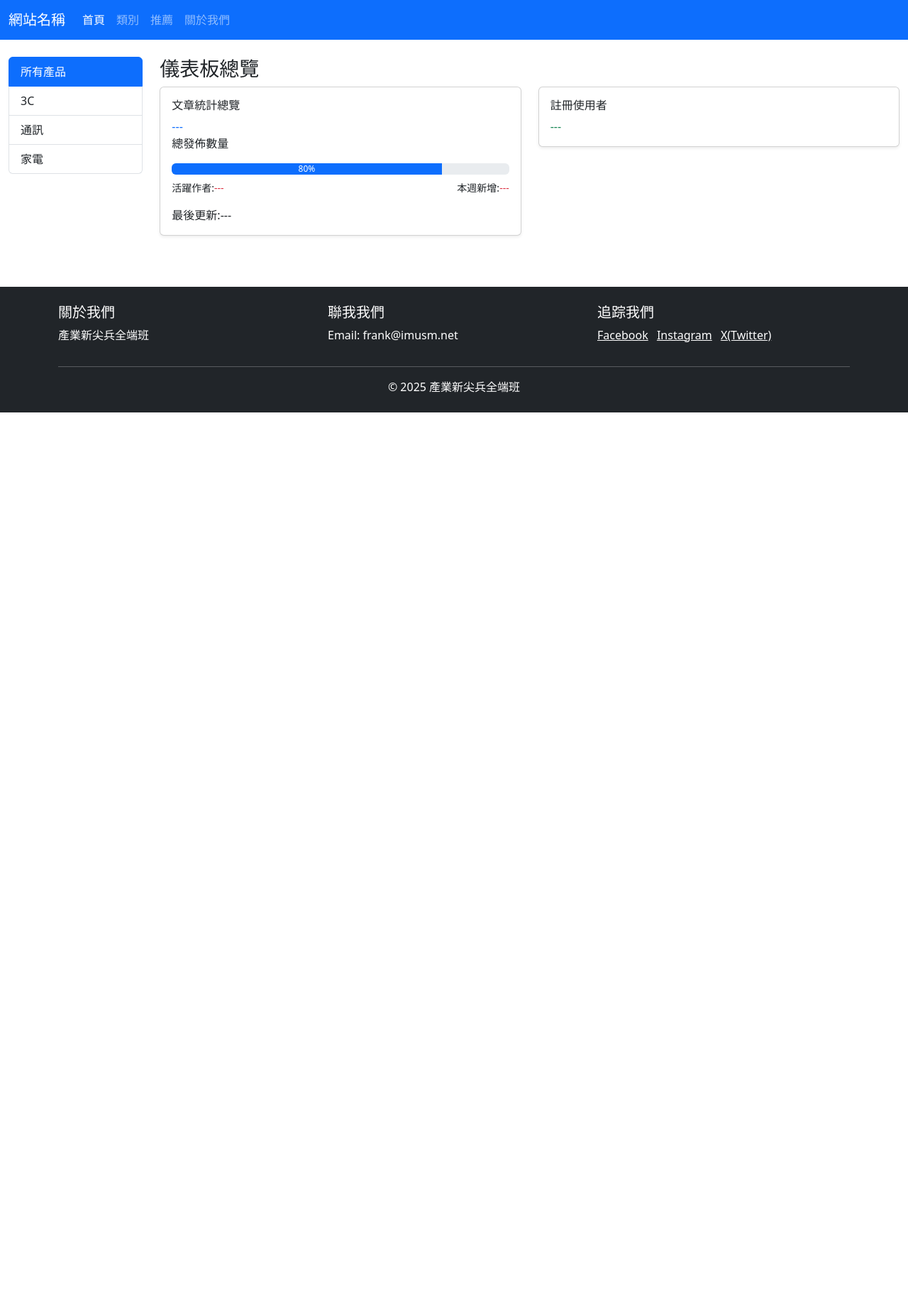
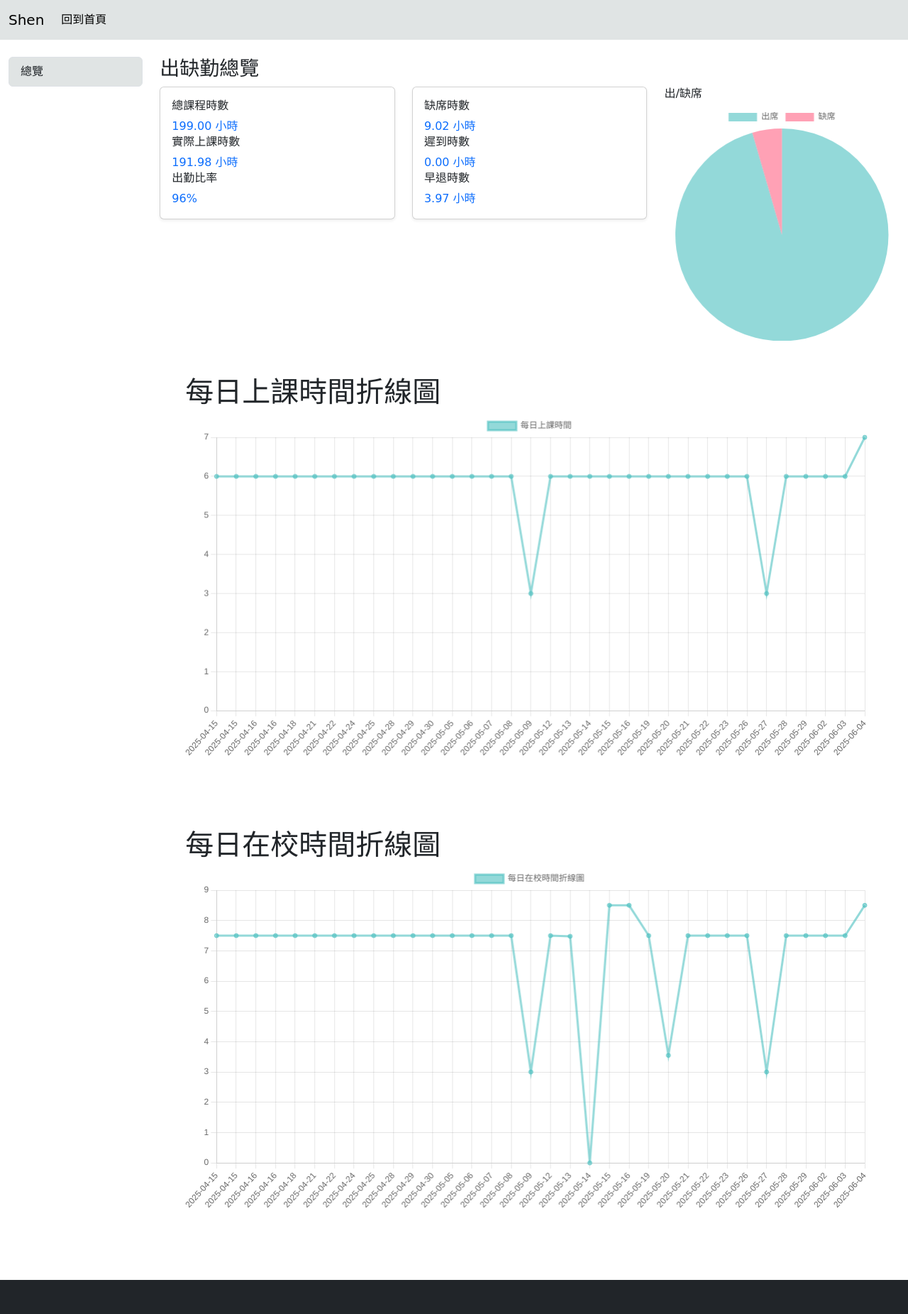
Before and after one commit to Shen880421/phpclass, a PHP site: page /dashboard.php in a window 1280 px wide. Shown: the whole page at 71% size. Before the commit the page ends 581 px from the top, so only its background shows below. Run offline with PHP 8.4, Linux system fonts and the light colour scheme; the visitor is signed in with stand-in values (Sample User, id 1); some libraries are stand-ins or nearby versions.

Commit message:
feat(dashboard): 將儀錶板作業加入並連結登入功能
-加入儀錶板、CSS、圖表資料JSON

```diff
--- a/php30hr/project/public/loginv2.php
+++ b/php30hr/project/public/loginv2.php
@@ -48,12 +48,10 @@ if (isset($_GET['message']) && $_GET['message'] != "") {
 }
 if ($_SERVER['REQUEST_METHOD'] === "POST") {
     //如果這個頁面的呼叫方式是使用http post 的話
-    //var_dump($_POST);
     $acc = $_POST["account"];
     $pwd = $_POST["passwd"];
 
     if (filter_var($acc, FILTER_VALIDATE_EMAIL)) {
-        //echo "合法 Email";
         $stmt = $pdo->prepare("select acc, pwd from admin_users where acc = :acc and pwd = :pwd");
         $result = $stmt->execute([
             ":acc" => $acc,
@@ -61,8 +59,6 @@ if ($_SERVER['REQUEST_METHOD'] === "POST") {
         ]);
         //die("test");
         if ($stmt->rowCount() == 1) {
-            // $message .= "登入成功!";
-            // $alert_type = "alert-success";
             $_SESSION['backend_login_flag'] = true;
             $_SESSION['backend_login_acc'] = $acc;
             header("location:dashboard.php");
--- /dev/null
+++ b/php30hr/project/public/wannabakery.css
@@ -0,0 +1,180 @@
+.just-me-again-down-here-regular {
+    font-family: "Just Me Again Down Here", cursive;
+    font-weight: 400;
+    font-style: normal;
+}
+
+.lxgw-wenkai-tc-regular {
+    font-family: "LXGW WenKai TC", cursive;
+    font-weight: 400;
+    font-style: normal;
+}
+
+body {
+    font-family: "LXGW WenKai TC", cursive;
+}
+
+@media (max-width:425px) { /*手機板*/
+    #desktop {
+        display: none;
+    }
+    a.active {
+        background-color: #E0E4E4 !important;
+    }
+    nav.nav_top {
+        background-color: #E0E4E4;
+    }
+    a.div_bgcolor {
+        background-color: #E0E4E4;
+    }
+    div.nav_logoname {
+        display: flex;
+        align-items: center;
+    }
+    div.nav_logoimg {
+        padding: 0px;
+        margin-left: 30px;
+        margin-top: 10px;
+    }
+    img.logo_size {
+        width: 100%;
+        height: auto;
+        border-radius: 30%;
+
+    }
+    div.bakeryname {
+        font-family: "Just Me Again Down Here", cursive;
+        color: #A3B9D2;
+        padding: 0px;
+        margin-left: 10px;
+    }
+    a.btn_customcolor {
+        background-color: #E0E4E4;
+        margin-left: 10px;
+        padding: 4px;
+        font-size: 8px;
+    }
+
+    a.btn_customcolor:hover {
+        background-color: #B6C4CE;
+    }
+
+    div.nav_button {
+        display: flex;
+        justify-content: end;
+        align-self: center;
+    }
+
+    h5.bannerslogan {
+        font-size: 2rem;
+        color: #2F3B50;
+        font-family: "LXGW WenKai TC", cursive;
+        text-shadow: 1px 1px 3px #E0E4E4;
+    }
+
+    div.dess_card {
+        background-color: #DDE6EB;
+        padding-top: 10px;
+    }
+
+    div.recom_section_dessert {
+        justify-content: space-around;
+        margin-left: 0px;
+    }
+    footer.footer {
+        background-color: #E0E4E4;
+        height: 150px;
+    }
+
+    div.placeholder {
+        height: 200px;
+    }
+}
+
+@media (min-width:426px) { /*平板以上*/
+    #mobile {
+        display: none;
+    }
+    a.active {
+        background-color: #E0E4E4 !important;
+    }
+    nav.nav_top {
+        background-color: #E0E4E4;
+    }
+    a.div_bgcolor {
+        background-color: #E0E4E4;
+    }
+
+    footer.footer {
+        background-color: #E0E4E4;
+        height: 150px;
+    }
+
+    div.placeholder {
+        height: 200px;
+    }
+
+    img.logo_size {
+        width: 100%;
+        height: auto;
+        border-radius: 30%;
+
+    }
+
+    div.recom_placeholder {
+        margin-top: 50px;
+    }
+
+    div.bakeryname {
+        font-size: clamp(0.5rem, 2.5vw, 8rem);
+        font-family: "Just Me Again Down Here", cursive;
+        color: #A3B9D2;
+        margin-top: 20px;
+    }
+
+    div.nav_logoname {
+        align-items: center;
+    }
+
+    a.btn_customcolor {
+        background-color: #E0E4E4;
+        font-size: clamp(0.5rem, 2.5vw, 5rem);
+        margin-left: 10px;
+    }
+    button.btn_customcolor {
+        background-color: #DDEBE5;
+    }
+    button.btn_customcolor:hover {
+        background-color: #E7D9D7;
+    }
+    div.mint {
+        background-color: #DDEBE5;
+    }
+
+    a.btn_customcolor:hover {
+        background-color: #B6C4CE;
+    }
+
+    div.nav_button {
+        display: flex;
+        justify-content: end;
+        align-self: center;
+    }
+
+    h5.bannerslogan {
+        font-size:  clamp(2rem, 5vw, 7rem);
+        color: #2F3B50;
+        font-family: "LXGW WenKai TC", cursive;
+        text-shadow: 1px 1px 3px #E0E4E4;
+    }
+
+    div.dess_card {
+        background-color: #DDE6EB;
+        padding-top: 10px;
+    }
+
+    div.recom_section_dessert {
+        justify-content: space-around;
+        margin-left: 0px;
+    }
+}
--- a/php30hr/project/templates/dashboard.twig
+++ b/php30hr/project/templates/dashboard.twig
@@ -1,17 +1,23 @@
 <!DOCTYPE html>
-<html lang="en">
+<html lang="zh-TW">
+
 	<head>
 		<meta charset="UTF-8">
 		<meta name="viewport" content="width=device-width, initial-scale=1.0">
-		<title>後台儀表版</title>
-		<link href="https://cdn.jsdelivr.net/npm/bootstrap@5.3.0/dist/css/bootstrap.min.css" rel="stylesheet"></head>
-</html></head><body>
+		<title>出勤紀錄</title>
+		<link href="https://cdn.jsdelivr.net/npm/bootstrap@5.3.0/dist/css/bootstrap.min.css" rel="stylesheet">
+		<link href="wannabakery.css" rel="stylesheet">
+		<script src="https://cdn.jsdelivr.net/npm/chart.js"></script>
+	</head>
+
+	<body>
 		<!--導航列-->
-<nav class="navbar navbar-expand-lg navbar-dark bg-primary">
+		<nav class="navbar navbar-expand-lg nav_top">
 			<div
 				class="container-fluid">
 				<!-- 網站品牌 -->
-		<a class="navbar-brand" href="#">網站名稱</a>
+				<a class="navbar-brand" href="#">Shen
+				</a>
 
 				<!-- 漢堡選單按鈕 (小螢幕顯示) -->
 				<button class="navbar-toggler" type="button" data-bs-toggle="collapse" data-bs-target="#navbarNav" aria-controls="navbarNav" aria-expanded="false" aria-label="Toggle navigation">
@@ -22,18 +28,8 @@
 				<div class="collapse navbar-collapse" id="navbarNav">
 					<ul class="navbar-nav">
 						<li class="nav-item">
-					<a class="nav-link active" aria-current="page" href="#">首頁</a>
+							<a class="nav-link active" aria-current="page" href="../index.html">回到首頁</a>
 						</li>
-				<li class="nav-item">
-					<a class="nav-link" href="#">類別</a>
-				</li>
-				<li class="nav-item">
-					<a class="nav-link" href="#">推薦</a>
-				</li>
-				<li class="nav-item">
-					<a class="nav-link" href="#">關於我們</a>
-				</li>
-
 					</ul>
 				</div>
 			</div>
@@ -47,172 +43,196 @@
 					class="col-md-2">
 					<!--左側選單列-->
 					<div class="list-group">
-				<a href="javascript:;" class="list-group-item active">所有產品</a>
-				<a href="javascript:;" class="list-group-item">3C</a>
-				<a href="javascript:;" class="list-group-item">通訊</a>
-				<a href="javascript:;" class="list-group-item">家電</a>
+						<a href="javascript:;" class="list-group-item div_bgcolor">總覽</a>
+						<!-- <a href="javascript:;" class="list-group-item">出勤</a>
+																																																						                    <a href="javascript:;" class="list-group-item">缺勤</a> -->
 					</div>
 				</div>
 				<div class="col-md-10">
-			<h3>儀表板總覽</h3>
-			<div class="row row-cols-1 row-cols-md-2">
+					<h3>出缺勤總覽</h3>
+					<div class="row row-cols-1 row-cols-md-3">
 						<div class="col">
 							<div class="card shadow-sm">
 								<div class="card-body">
-							<h6>文章統計總覽</h6>
-							<div id="postcount" class="card-title-number text-primary">---</div>
-							<p>總發佈數量</p>
-							<div class="progress mb-2">
-								<div class="progress-bar bg-primary" style="width:80%">80%</div>
-							</div>
-							<div class="d-flex justify-content-between small">
-								<div>活躍作者:<span class="text-danger" id="keepliveuser">---</span>
-								</div>
-								<div>本週新增:<span class="text-danger" id="thisweeknew">---</span>
-								</div>
-							</div>
-							<div class="mt-3">最後更新:<span id="updatedAt">---</span>
-							</div>
+									<h6>總課程時數</h6>
+									<div id="totalclasshours" class="card-title-number text-primary">---</div>
+									<h6>實際上課時數</h6>
+									<div id="attendance" class="card-title-number text-primary">---</div>
+									<h6>出勤比率</h6>
+									<div id="attendancerate" class="card-title-number text-primary">---</div>
 								</div>
 							</div>
 						</div>
 						<div class="col">
 							<div class="card shadow-sm">
 								<div class="card-body">
-							<h6>註冊使用者</h6>
-							<div id="userscount" class="card-title-number text-success">---</div>
+									<h6>缺席時數</h6>
+									<div id="unattendance" class="card-title-number text-primary">---</div>
+									<h6>遲到時數</h6>
+									<div id="late" class="card-title-number text-primary">---</div>
+									<h6>早退時數</h6>
+									<div id="leave_early" class="card-title-number text-primary">---</div>
 								</div>
 							</div>
 						</div>
+						<!--出缺席圓餅圖-->
+						<div>
+							<h6>出/缺席</h1>
+							<canvas id="myAttenChart"></canvas>
 						</div>
-			<!--文章預覽card-->
-			<div class="row row-cols-1 row-cols-md-3 row-cols-lg-3 mt-4" id="article-container"></div>
 					</div>
-
+					<!--每日上課時間折線圖-->
+					<div class="row row-cols-1 row-cols-md-1">
+						<div class="p-5">
+							<h1>每日上課時間折線圖</h1>
+							<canvas id="myclasstimeChart"></canvas>
+						</div>
+					</div>
+					<!--每日在校時間折線圖-->
+					<div class="row row-cols-1 row-cols-md-1">
+						<div class="p-5">
+							<h1>每日在校時間折線圖</h1>
+							<canvas id="myattentimeChart"></canvas>
+						</div>
+					</div>
+				</div>
 			</div>
 
 		</main>
 		<footer class="bg-dark text-white mt-5 py-4">
 			<div class="container">
-		<div class="row row-cols-1 row-cols-md-3">
-			<div class="col">
-				<h5>關於我們</h5>
-				<p>產業新尖兵全端班</p>
-			</div>
-			<div class="col">
-				<h5>聯我我們</h5>
-				<p>Email: frank@imusm.net</p>
-			</div>
-			<div class="col">
-				<h5>追踪我們</h5>
-				<div>
-					<a href="javascript:;" class="text-white me-2">Facebook</a>
-					<a href="javascript:;" class="text-white me-2">Instagram</a>
-					<a href="javascript:;" class="text-white me-2">X(Twitter)</a>
-				</div>
-			</div>
-		</div>
-		<hr>
-		<p class="text-center mb-0">&copy; 2025 產業新尖兵全端班</p>
+				<div class="row row-cols-1 row-cols-md-3"></div>
 			</div>
 		</footer>
+		<script src="https://cdn.jsdelivr.net/npm/bootstrap@5.3.0/dist/js/bootstrap.bundle.min.js"></script>
+		<!-- 抓取時數 -->
+		<script>
+			const totalclasshours = document.getElementById("totalclasshours");
+const attendance = document.getElementById("attendance");
+const attendancerate = document.getElementById("attendancerate");
+const unattendance = document.getElementById("unattendance");
+const late = document.getElementById("late");
+const leave_early = document.getElementById("leave_early");
+fetch('shenattendance.json').then(res => res.json()).then(data => {
+data.forEach(hours => { // console.log(typeof (parseFloat(hours.leave_early_hours)))
+totalclasshours.innerHTML = `${
+parseFloat(hours.class_hours).toFixed(2)
+} 小時`;
+attendance.innerHTML = `${
+parseFloat(hours.attended_hours).toFixed(2)
+} 小時`;
+const attendanceratenum = parseInt((parseFloat(hours.attended_hours) / parseFloat(hours.class_hours)) * 100);
+// console.log(typeof (attendancerate));
+attendancerate.innerHTML = `${attendanceratenum}%`;
+unattendance.innerHTML = `${
+parseFloat(hours.absent_hours).toFixed(2)
+} 小時`;
+late.innerHTML = `${
+parseFloat(hours.late_hours).toFixed(2)
+} 小時`;
+leave_early.innerHTML = `${
+parseFloat(hours.leave_early_hours).toFixed(2)
+} 小時`;
+// 出缺席圓餅圖
+const ctx = document.getElementById('myAttenChart');
+new Chart(ctx, {
+type: 'pie',
+data: {
+labels: [
+'出席', '缺席'
+],
+datasets: [
+{
+label: '出缺席',
+data: [
+parseFloat(hours.attended_hours).toFixed(2),
+parseFloat(hours.absent_hours).toFixed(2)
+],
+backgroundColor: [
+'rgba(75, 192, 192, 0.6)', // 綠色
+'rgba(255, 99, 132, 0.6)' // 紅色
+],
+borderWidth: 0 // 邊框寬度
+}
+]
+}
+});
+});
+})
+		</script>
+		<script>
+			// 每日上課時間折線圖
+const ctx_ct = document.getElementById('myclasstimeChart');
+const ctx_at = document.getElementById('myattentimeChart');
+let mylinechart;
+async function linechart() {
+try {
+const response = await fetch('hoursline.json');
+if (! response.ok) {
+throw new Error(response.status);
+}
+const res = await response.json();
+console.log(typeof(res));
+console.log(res);
+const classdate = res.map(item => item.class_date);
+const classhours = res.map(item => item.class_hours);
+const attenhours = res.map(item => item.raw_hours);
 
-<div class="modal fade" id="article-modal" tabindex="-1" aria-labelledby="exampleModalLabel" aria-hidden="true">
-	<div class="modal-dialog modal-lg  modal-dialog-scrollable">
-		<div class="modal-content">
-			<div class="modal-header">
-				<h5 class="modal-title" id="article-modal-title">---</h5>
-				<!-- x 關閉按鈕-->
-				<button type="button" class="btn-close" data-bs-dismiss="modal" aria-label="Close"></button>
-			</div>
-			<div class="modal-body" id="article-modal-body"></div>
-			<div class="modal-footer">
-
-				<button type="button" class="btn btn-secondary" data-bs-dismiss="modal">關閉</button>
-			</div>
-		</div>
-	</div>
-</div>
-
-<script src="https://cdn.jsdelivr.net/npm/bootstrap@5.3.0/dist/js/bootstrap.bundle.min.js"></script>
-<script>
-	async function loadDashBoard() {
-console.log('Dom Content Loaded');
-try {
-const [posts, users] = await Promise.all([
-fetch("https://jsonplaceholder.typicode.com/posts").then(res => res.json()),
-fetch("users.json").then(res => res.json()),
-])
-
-document.getElementById('postcount').textContent = posts.length;
-document.getElementById('userscount').textContent = users.length;
-document.getElementById('keepliveuser').textContent = users.length;
-let newusers = Math.floor(Math.random() * 50);
-document.getElementById('thisweeknew').textContent = newusers;
-console.log(newusers);
-let now = new Date();
-// 簡化版
-document.getElementById('updatedAt').textContent = now;
-// 優化版
-let dateString = now.toLocaleDateString('zh-Hant', {
-year: 'numeric',
-month: 'numeric',
-day: 'numeric'
-}) + ' ' + now.toLocaleTimeString('zh-Hant', {hour12: false});
-document.getElementById('updatedAt').textContent = dateString;
-console.log(now);
-console.log(posts);
-console.log(users);
-
-// 合成動態文章卡片內容
-let htmlstr = "";
-let article_amount = 3; // 在畫面渲染3篇文章
-for (let i = 0; i < article_amount; i++) {
-htmlstr += `<div class="col">
-                        <h4>文章預覽</h4>
-                        <div class="card shadow-sm">
-                            <div class="card-body">
-                                <div class="card-title">#<span class="article-id">${
-posts[i].id
-}</span></div>
-                                <h5>${
-posts[i].title
-}</h5>
-                                <div class="cart-content">${
-posts[i].body
-}</div>
-                                <div class="author-div">作者 ID:<span class="author-id">${
-posts[i].userId
-}</span></div>
-                                <button class="btn btn-primary" onclick="openmodal(${
-posts[i].id
-})">查看</button>
-                            </div>
-                        </div>
-                    </div>`;
+mylinechart = new Chart(ctx_ct, {
+type: 'line',
+data: {
+labels: classdate,
+datasets: [
+{
+label: '每日上課時間',
+data: classhours,
+backgroundColor: [
+'rgba(75, 192, 192, 0.6)', // 綠色
+],
+borderColor: 'rgba(75, 192, 192, 0.6)'
 }
-// console.log(htmlstr);
-// 定位到容器
-document.getElementById("article-container").innerHTML = htmlstr;
-} catch (err) {
-console.log(err);
+]
+},
+options: {
+scales: {
+y: {
+beginAtZero: true // Y 軸從 0 開始
 }
 }
-document.addEventListener('DOMContentLoaded', loadDashBoard);
+}
+});
+// 每日在校時間折線圖
+new Chart(ctx_at, {
+type: 'line',
+data: {
+labels: classdate,
+datasets: [
+{
+label: '每日在校時間折線圖',
+data: attenhours,
+backgroundColor: [
+'rgba(75, 192, 192, 0.6)', // 綠色
+],
+borderColor: 'rgba(75, 192, 192, 0.6)'
+}
+]
+},
+options: {
+scales: {
+y: {
+beginAtZero: true // Y 軸從 0 開始
+}
+}
+}
+});
+} catch (error) {
+console.error(error);
+}
+
+}
 
 
-async function openmodal(articleid) {
-try {
-const post = await Promise.all([fetch("https://jsonplaceholder.typicode.com/posts/" + articleid).then(res => res.json())])
-console.log(post[0].id);
-document.getElementById("article-modal-title").innerHTML = "<span>#" + post[0].id + "</span> " + post[0].title;
-document.getElementById("article-modal-body").innerHTML = post[0].body;
-// 顯示模態框
-var myModal = new bootstrap.Modal(document.getElementById('article-modal'))
-myModal.show()
-
-} catch (err) {
-console.log(err);
-}
-}
-</script></body></html>
+window.onload = linechart;
+		</script>
+	</body>
+</html>
```
Also changed, not shown: php30hr/project/public/hoursline.json (added, +172 -0 lines), php30hr/project/public/shenattendance.json (added, +10 -0 lines), 1 other file. Lines whose indentation alone changed are shown as unchanged.
